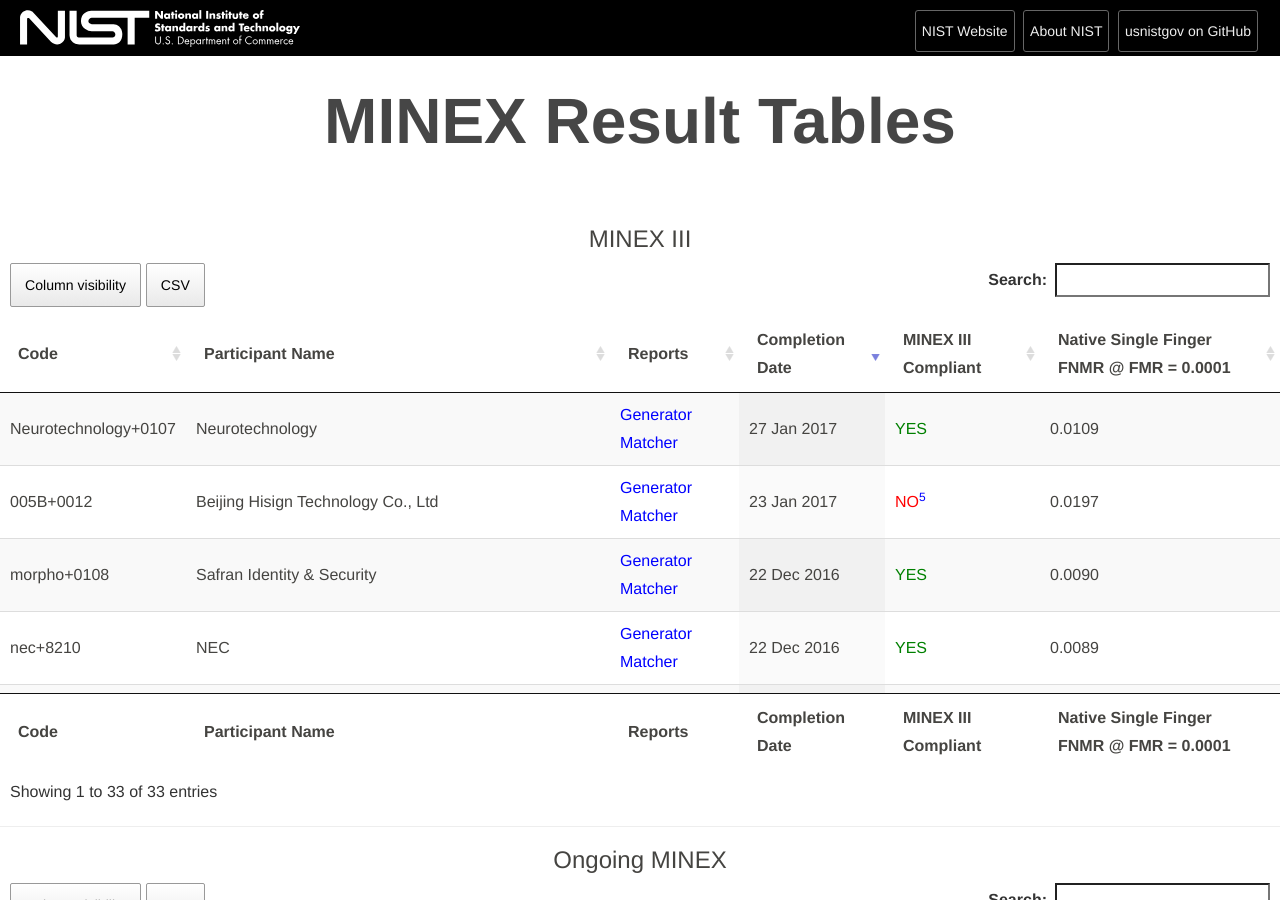
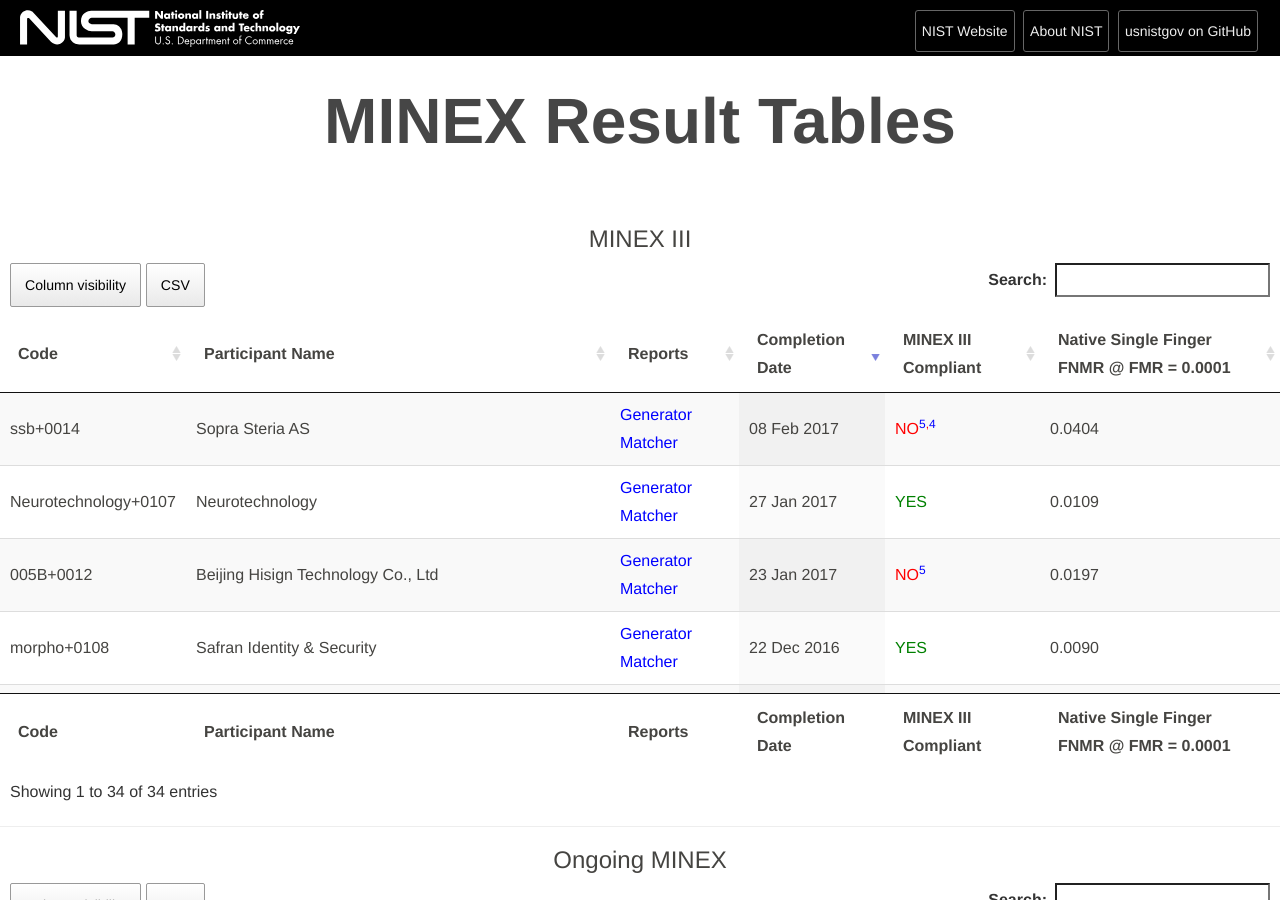
Before and after one commit to usnistgov/minex, a Jekyll site: the page built from results/tables/index.html, in a window 1280 px wide and 900 px high. Built offline with Jekyll 4.4.1, drawn with Linux system fonts in a browser that asks for light colours.

Commit message:
Added ssb+0014

```diff
--- a/_includes/results/minexiii.html
+++ b/_includes/results/minexiii.html
@@ -683,6 +683,26 @@
 			<td>0005</td>
 			<td class="minex_na">NA</td>
 		</tr>
+		<tr>
+			<td>ssb+0014</td>
+			<td>Sopra Steria AS</td>
+			<td><a href="http://nigos.nist.gov:8080/evaluations/minexiii/reportcards/ssb+0014_generator_report.pdf">Generator</a> <a href="http://nigos.nist.gov:8080/evaluations/minexiii/reportcards/ssb+0014_matcher_report.pdf">Matcher</a></td>
+			<td>02/08/2017</td>
+			<td class="minex_no">NO<a href="#5"><sup>5</sup></a><sup>,</sup><a href="#4"><sup>4</sup></a></td>
+			<td class="minex_no">NO<a href="#5"><sup>5</sup></a></td>
+			<td class="minex_no">NO<a href="#4"><sup>4</sup></a></td>
+			<td>0.0404</td>
+			<td>0.00191</td>
+			<td class="minex_no">NO<a href="#5"><sup>5</sup></a></td>
+			<td class="minex_no">NO<a href="#4"><sup>4</sup></a></td>
+			<td>1748</td>
+			<td>0061</td>
+			<td>0014</td>
+			<td>SSMKE</td>
+			<td>0061</td>
+			<td>0014</td>
+			<td>SSMKM</td>
+		</tr>
 	</tbody>
 	<tfoot id="minexiii_results_footer">
 		<tr>
```
